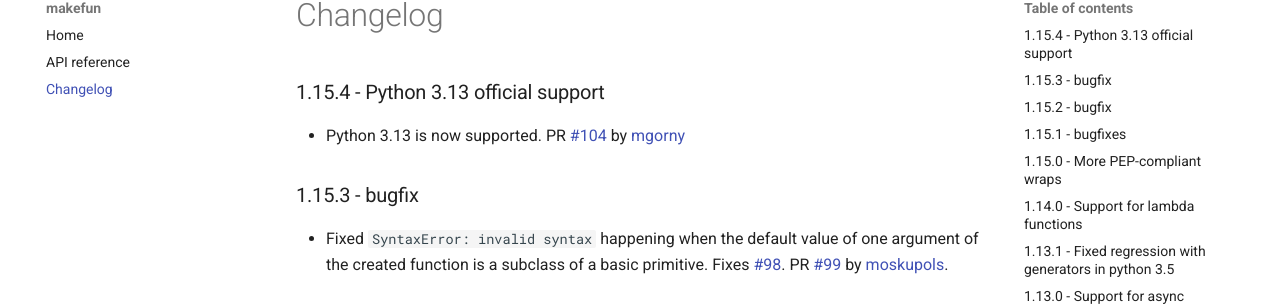
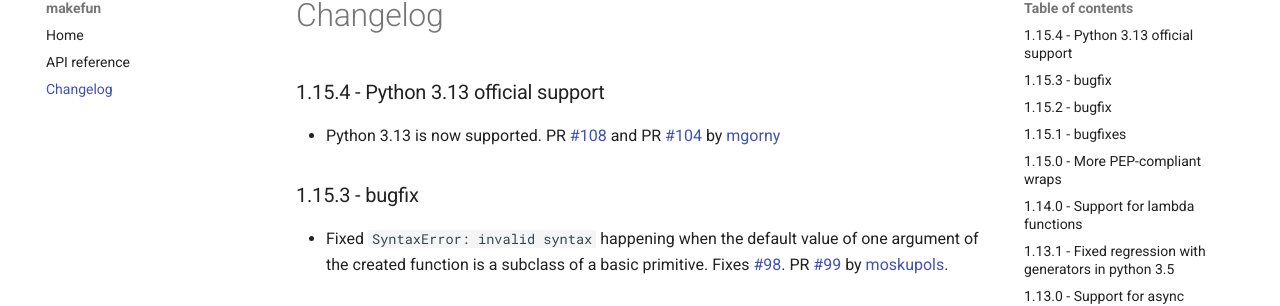
Before and after one commit to smarie/python-makefun, an MkDocs documentation site: the page built from docs/changelog.md, in a window 1280 px wide and 900 px high. Shown: the part 103-409 px from the top of the window. Built offline with MkDocs 1.6.1 and Material for MkDocs 9.7.7, drawn with Linux system fonts in a browser that asks for light colours; comment, search, counter and statistics services are not loaded.

Commit message:
Fixed changelog

```diff
--- a/docs/changelog.md
+++ b/docs/changelog.md
@@ -2,8 +2,8 @@
 
 ### 1.15.4 - Python 3.13 official support
 
- - Python 3.13 is now supported. PR [#104](https://github.com/smarie/python-makefun/pull/104) by
-   [mgorny](https://github.com/mgorny)
+ - Python 3.13 is now supported. PR [#108](https://github.com/smarie/python-makefun/pull/108) and PR
+   [#104](https://github.com/smarie/python-makefun/pull/104) by [mgorny](https://github.com/mgorny)
 
 ### 1.15.3 - bugfix
 
```
